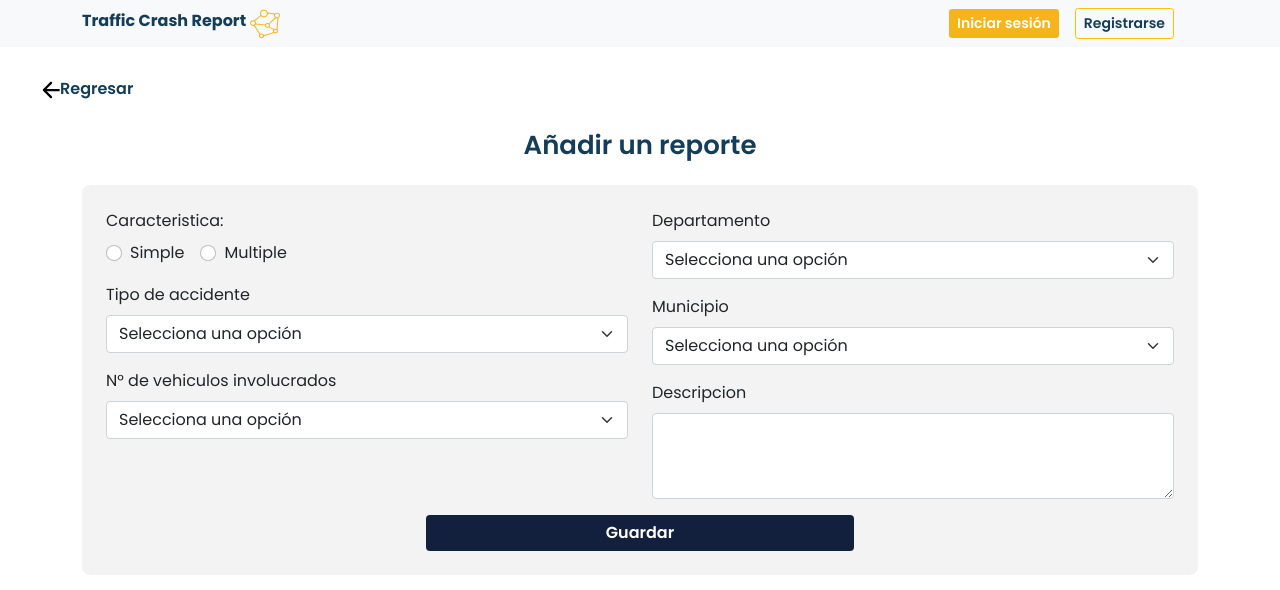
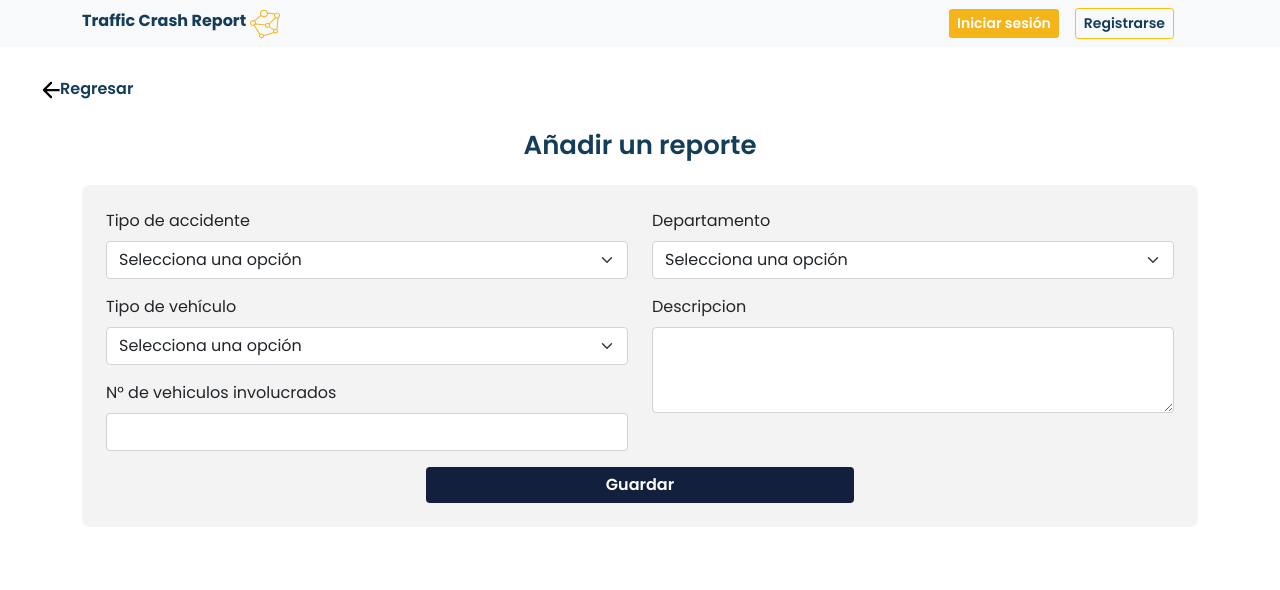
Before and after one commit to HDP115-UES/frontend, a React (Create React App) app: page /addReport in a window 1280 px wide. Shown: the top 590 px of the page. Built offline with nearby package versions, Linux system fonts and the light colour scheme.

Commit message:
Add report view done

```diff
--- a/src/App.js
+++ b/src/App.js
@@ -5,6 +5,7 @@ import {
   GetAccidents,
   HomePage,
   ReportAccident,
+  ReportDetails,
   SignUp,
   UserHome,
   UserReport,
@@ -23,6 +24,7 @@ function App() {
           <Route path="/getAccidents" element={<GetAccidents />} />
           <Route path="/addReport" element={<ReportAccident />} />
           <Route path="/myReports" element={<UserReport />} />
+          <Route path="/myReports/:id" element={<ReportDetails />} />
           <Route path="/userHome" element={<UserHome />} />
         </Routes>
       </div>
--- a/src/Pages/GetAccidents/getAccidents.jsx
+++ b/src/Pages/GetAccidents/getAccidents.jsx
@@ -2,26 +2,20 @@ import React from "react";
 import { useEffect, useState } from "react";
 import axios from "axios";
 import moment from "moment";
-import {
-  Container,
-  Table,
-  Row,
-  Col,
-  Button,
-  Form,
-  Pagination,
-} from "react-bootstrap";
+import { Container, Table, Row, Col, Button, Form } from "react-bootstrap";
 import BackButton from "../../Components/BackButton/BackButton";
 import "./getAccidentes.css";
 export const GetAccidents = () => {
   const [data, setData] = useState([]);
+  const [error, setError] = useState("");
 
   useEffect(() => {
     const getData = async () => {
       const response = await axios
         .get("http://127.0.0.1:8000/Reporte/Reportes/")
-        .catch((error) => {
-          console.log(error);
+        .catch((e) => {
+          setError("No server response");
+          console.log(e);
         });
       setData(response.data);
     };
@@ -40,12 +34,41 @@ export const GetAccidents = () => {
               Filtrar
             </Button>
           </div>
-          <div className="selectFilter">
+          <div className="selectFilter d-sm-flex">
+            <Form.Select className="me-2" aria-label="Default select example">
+              <option>Departamento</option>
+              <option value="1">Santa Ana</option>
+              <option value="2">Sonsonate</option>
+              <option value="3">Ahuachapán</option>
+              <option value="4">Chalatenango</option>
+              <option value="5">La Libertad</option>
+              <option value="6">Cabañas</option>
+              <option value="7">Cuscatlán</option>
+              <option value="8">La Paz</option>
+              <option value="9">San Salvador</option>
+              <option value="10">San Vicente</option>
+              <option value="11">San Miguel</option>
+              <option value="12">Usulután</option>
+              <option value="13">Morazán</option>
+              <option value="14">La unión</option>
+            </Form.Select>
             <Form.Select aria-label="Default select example">
-              <option>Selecciona una opción</option>
-              <option value="1">One</option>
-              <option value="2">Two</option>
-              <option value="3">Three</option>
+              <option>Tipo Accidente</option>
+              <option value="1">Tonel</option>
+              <option value="2">Vuelta de campana</option>
+              <option value="3">Volteo</option>
+              <option value="4">Choque</option>
+              <option value="5">Colision</option>
+              <option value="6">Alcance</option>
+              <option value="7">Atropello</option>
+              <option value="8">Embestimiento</option>
+              <option value="9">Arrastre</option>
+              <option value="10">Aplastamiento</option>
+              <option value="11">Accidente Combinado</option>
+              <option value="12">Accidente multiple</option>
+              <option value="13">Colsión fontral</option>
+              <option value="14">Colisión lateral</option>
+              <option value="15">Colisión mixta</option>
             </Form.Select>
           </div>
         </div>
@@ -55,7 +78,7 @@ export const GetAccidents = () => {
               <thead>
                 <tr>
                   <th>#</th>
-                  <th>Accidente</th>
+                  <th>Tipo Accidente</th>
                   <th>Departamento</th>
                   <th>Fecha</th>
                   <th>Hora</th>
@@ -63,11 +86,16 @@ export const GetAccidents = () => {
                 </tr>
               </thead>
               <tbody>
-                {data.map((accidente) => {
+                {error ? (
+                  <tr>
+                    <td colSpan={6}>{error}</td>
+                  </tr>
+                ) : (
+                  data.map((accidente) => {
                     return (
                       <tr key={accidente.id_reporte}>
                         <td>{accidente.id_reporte}</td>
-                      <td>{accidente.accidente}</td>
+                        <td>{accidente.tipo_accidente}</td>
                         <td>{accidente.departamento}</td>
                         <td>{accidente.fecha_accidente}</td>
                         <td>
@@ -80,30 +108,10 @@ export const GetAccidents = () => {
                         </td>
                       </tr>
                     );
-                })}
+                  })
+                )}
               </tbody>
             </Table>
-          </Col>
-        </Row>
-        <Row>
-          <Col className="d-flex justify-content-end">
-            <Pagination>
-              <Pagination.First />
-              <Pagination.Prev />
-              <Pagination.Item>{1}</Pagination.Item>
-              <Pagination.Ellipsis />
-
-              <Pagination.Item>{10}</Pagination.Item>
-              <Pagination.Item>{11}</Pagination.Item>
-              <Pagination.Item active>{12}</Pagination.Item>
-              <Pagination.Item>{13}</Pagination.Item>
-              <Pagination.Item disabled>{14}</Pagination.Item>
-
-              <Pagination.Ellipsis />
-              <Pagination.Item>{20}</Pagination.Item>
-              <Pagination.Next />
-              <Pagination.Last />
-            </Pagination>
           </Col>
         </Row>
       </Container>
--- a/src/Pages/ReportAccident/reportAccident.jsx
+++ b/src/Pages/ReportAccident/reportAccident.jsx
@@ -1,86 +1,170 @@
 import React from "react";
-import { Container, Row, Col, Form, Button } from "react-bootstrap";
+import { useState } from "react";
+import { Container, Row, Col, Form, Button, Alert } from "react-bootstrap";
 import BackButton from "../../Components/BackButton/BackButton";
+import axios from "axios";
 import "./report.css";
 
 export const ReportAccident = () => {
+  const [show, setShow] = useState(true);
+  const [post, setPost] = useState(false);
+  const [formData, setFormData] = useState({
+    tipoAccidente: "",
+    tipoVehiculo: "",
+    numeroInvolucrados: "",
+    departamento: "",
+    descripcion: "",
+  });
+  const handleFormData = (e) => {
+    const newData = { ...formData };
+    newData[e.target.id] = e.target.value;
+    setFormData(newData);
+    console.log(newData);
+  };
+  const submitForm = (e) => {
+    e.preventDefault();
+    e.target.reset();
+
+    try {
+      axios
+        .post("http://localhost:8000/Reporte/Reportes/", {
+          numero_involucrados: Number(formData.numeroInvolucrados),
+          tipo_vehiculo: Number(formData.tipoVehiculo),
+          tipo_accidente: Number(formData.tipoAccidente),
+          departamento: Number(formData.departamento),
+          descripción: formData.descripcion,
+        })
+        .then((res) => {
+          console.log(res.data);
+        });
+      setPost(true);
+      setFormData({});
+    } catch (e) {
+      console.log(e.message);
+    }
+  };
   return (
     <>
       <BackButton />
       <Container className="signupContainer d-flex flex-column align-items-center justify-content-center mt-4 ">
         <h1 className="mb-4">Añadir un reporte</h1>
-        <Form className="w-100 formContainer p-4 d-flex flex-column justify-content-center">
+        <Form
+          className="w-100 formContainer p-4 d-flex flex-column justify-content-center"
+          onSubmit={(e) => submitForm(e)}
+        >
+          {post && show && (
+            <Alert variant="success" onClose={() => setShow(false)} dismissible>
+              Registrado existosamente
+            </Alert>
+          )}
           <Row>
             <Col sm={12} md={6}>
+              <Form.Group className="mb-3 text-start" controlId="tipoAccidente">
+                <Form.Label>Tipo de accidente </Form.Label>
+                <Form.Select
+                  aria-label="Default select example"
+                  onChange={(e) => handleFormData(e)}
+                >
+                  <option>Selecciona una opción</option>
+                  {[
+                    "Tonel",
+                    "Vuelta de campana",
+                    "Volteo",
+                    "Choque",
+                    "Colision",
+                    "Alcance",
+                    "Atropello",
+                    "Embestimiento",
+                    "Arrastre",
+                    "Aplastamiento",
+                    "Accidente combinado",
+                    "Accidente multiple",
+                    "Colision frontal",
+                  ].map((tipoAccidente, id) => {
+                    return (
+                      <option key={id} value={id + 1}>
+                        {tipoAccidente}
+                      </option>
+                    );
+                  })}
+                </Form.Select>
+              </Form.Group>
+              <Form.Group className="mb-3 text-start" controlId="tipoVehiculo">
+                <Form.Label>Tipo de vehículo</Form.Label>
+                <Form.Select
+                  aria-label="Default select example"
+                  onChange={(e) => handleFormData(e)}
+                >
+                  <option>Selecciona una opción</option>
+                  {[
+                    "Automovil",
+                    "Autobus",
+                    "Motocicleta",
+                    "Pick up",
+                    "Bicicleta",
+                    "Scooter",
+                    "Patineta",
+                    "Microbus",
+                    "Camión",
+                  ].map((Tipovehiculos, id) => {
+                    return (
+                      <option key={id} value={id + 16}>
+                        {Tipovehiculos}
+                      </option>
+                    );
+                  })}
+                </Form.Select>
+              </Form.Group>
               <Form.Group
                 className="mb-3 text-start"
-                controlId="formBasicFistName"
+                controlId="numeroInvolucrados"
               >
-                <Form.Label>Caracteristica: </Form.Label>
-                {["radio"].map((type) => (
-                  <div key={`default-${type}`} className="mb-3">
-                    <Form.Check
-                      inline
-                      label="Simple"
-                      name="group1"
-                      type={type}
-                      id={`inline-${type}-1`}
-                    />
-                    <Form.Check
-                      inline
-                      label="Multiple"
-                      name="group1"
-                      type={type}
-                      id={`inline-${type}-2`}
-                    />
-                  </div>
-                ))}
-              </Form.Group>
-              <Form.Group className="mb-3 text-start" controlId="formBasicTipo">
-                <Form.Label>Tipo de accidente </Form.Label>
-                <Form.Select aria-label="Default select example">
-                  <option>Selecciona una opción</option>
-                  <option value="1">One</option>
-                  <option value="2">Two</option>
-                  <option value="3">Three</option>
-                </Form.Select>
-              </Form.Group>
-              <Form.Group className="mb-3 text-start" controlId="formBasicInvo">
                 <Form.Label>N° de vehiculos involucrados</Form.Label>
-                <Form.Select aria-label="Default select example">
-                  <option>Selecciona una opción</option>
-                  <option value="1">One</option>
-                  <option value="2">Two</option>
-                  <option value="3">Three</option>
-                  <option value="4">Four</option>
-                  <option value="5">More</option>
-                </Form.Select>
+                <Form.Control
+                  type="number"
+                  onChange={(e) => handleFormData(e)}
+                />
               </Form.Group>
             </Col>
             <Col sm={12} md={6}>
-              <Form.Group className="mb-3 text-start" controlId="formBasicDepartamento">
+              <Form.Group className="mb-3 text-start" controlId="departamento">
                 <Form.Label>Departamento</Form.Label>
-                <Form.Select aria-label="Default select example">
+                <Form.Select
+                  aria-label="Default select example"
+                  onChange={(e) => handleFormData(e)}
+                >
                   <option>Selecciona una opción</option>
-                  <option value="1">One</option>
-                  <option value="2">Two</option>
-                  <option value="3">Three</option>
+                  {[
+                    "Santa Ana",
+                    "Sonsonate",
+                    "Ahuchapan",
+                    "Chalatenango",
+                    "La libertad",
+                    "Cabañas",
+                    "Cuscatlán",
+                    "La Paz",
+                    "San Salvador",
+                    "San Vicente",
+                    "San Miguel",
+                    "Usulután",
+                    "Morazán",
+                    "La Unión",
+                  ].map((departamentos, id) => {
+                    return (
+                      <option key={id} value={id + 1}>
+                        {departamentos}
+                      </option>
+                    );
+                  })}
                 </Form.Select>
               </Form.Group>
-              <Form.Group className="mb-3 text-start" controlId="formBasicMunicipio">
-                <Form.Label>Municipio</Form.Label>
-                <Form.Select aria-label="Default select example">
-                  <option>Selecciona una opción</option>
-                  <option value="1">One</option>
-                  <option value="2">Two</option>
-                  <option value="3">Three</option>
-                </Form.Select>
-              </Form.Group>
-              <Form.Group className="mb-3 text-start" controlId="formBasicDesc">
+              <Form.Group className="mb-3 text-start" controlId="descripcion">
                 <Form.Label>Descripcion</Form.Label>
-                <Form.Group className="Descripcion" controlId="descripcion">
-                  <Form.Control as="textarea" rows={3} />
-                </Form.Group>
+                <Form.Control
+                  as="textarea"
+                  rows={3}
+                  onChange={(e) => handleFormData(e)}
+                />
               </Form.Group>
             </Col>
           </Row>
--- a/src/Pages/index.js
+++ b/src/Pages/index.js
@@ -5,6 +5,7 @@ import { SignUp } from "./SignUp/signUp";
 import { ReportAccident } from "./ReportAccident/reportAccident";
 import { UserHome } from "./UserHome/userHome";
 import { UserReport } from "./UserReport/userReport";
+import { ReportDetails } from "./ReportDetails/reportDetails";
 export {
   HomePage,
   GetAccidents,
@@ -13,4 +14,5 @@ export {
   ReportAccident,
   UserHome,
   UserReport,
+  ReportDetails
 };
```
Also changed, not shown: src/Pages/ReportDetails/reportDetails.jsx (added, +7 -0 lines). Lines whose indentation alone changed are shown as unchanged.
